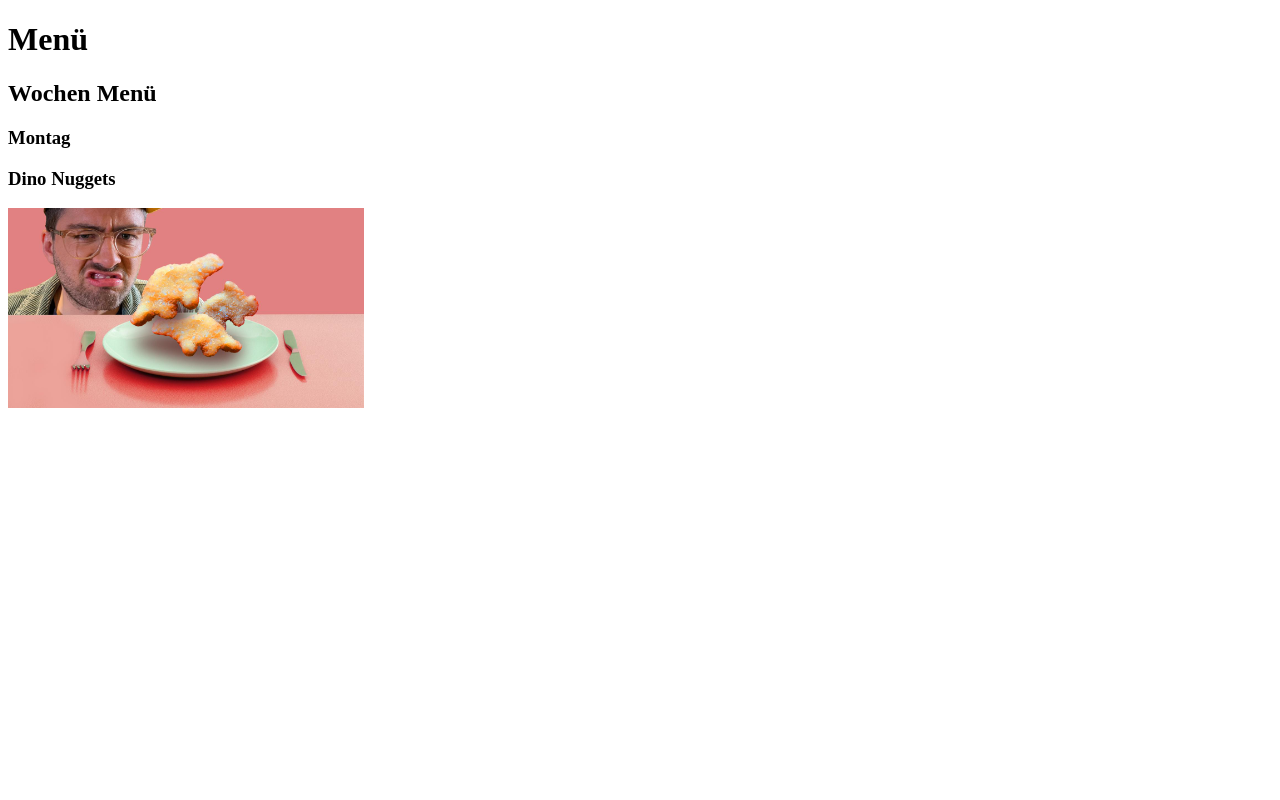
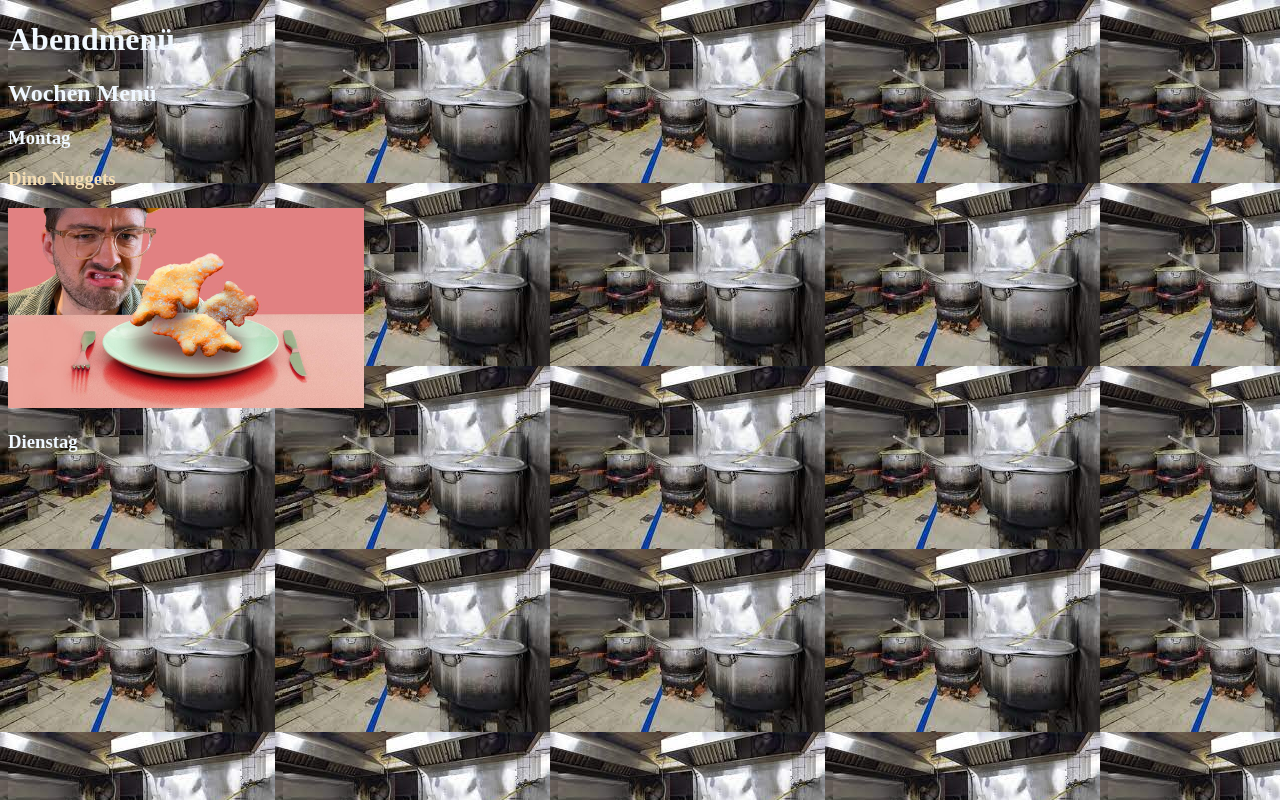
Before and after one commit to Macek-Daniel/2023.09.14-html, a plain HTML site: page menü.html in a window 1280 px wide. Drawn offline with Linux system fonts and the light colour scheme.

Commit message:
FixedTypo

```diff
--- a/menü.html
+++ b/menü.html
@@ -6,11 +6,13 @@
     <title>Menü</title>
     <link rel="icon" type="image/vnd.microsoft.icon" href="ein-junge-der-mahlzeit-am-tisch-auf-weissem-hintergrund-hat_1308-54169.ico">
 </head>
-<body>
-    <h1>Menü</h1>
-    <h2>Wochen Menü</h2>
-    <h3>Montag</h3>
-    <h3>Dino Nuggets</h3>
+<body style="background-image: url('Download.jpg');">
+    <h1 style="color: aliceblue;">Abendmenü</h1>
+    <h2 style="color: aliceblue;">Wochen Menü</h2>
+    <h3 style="color: aliceblue;">Montag</h3>
+    <h3 style="color: wheat;">Dino Nuggets</h3>
     <img src="reverse-challenge-dino-nuggets-bild-100~1280x720.jpg" height="200" lenght="180">
+    <h3 style="color: aliceblue;">Dienstag</h3>
+    <h3 style="color:wheat"></h3>
 </body>
 </html>
```
Also changed, not shown: index.html (+1 -1 lines), Download.jpg (added).
